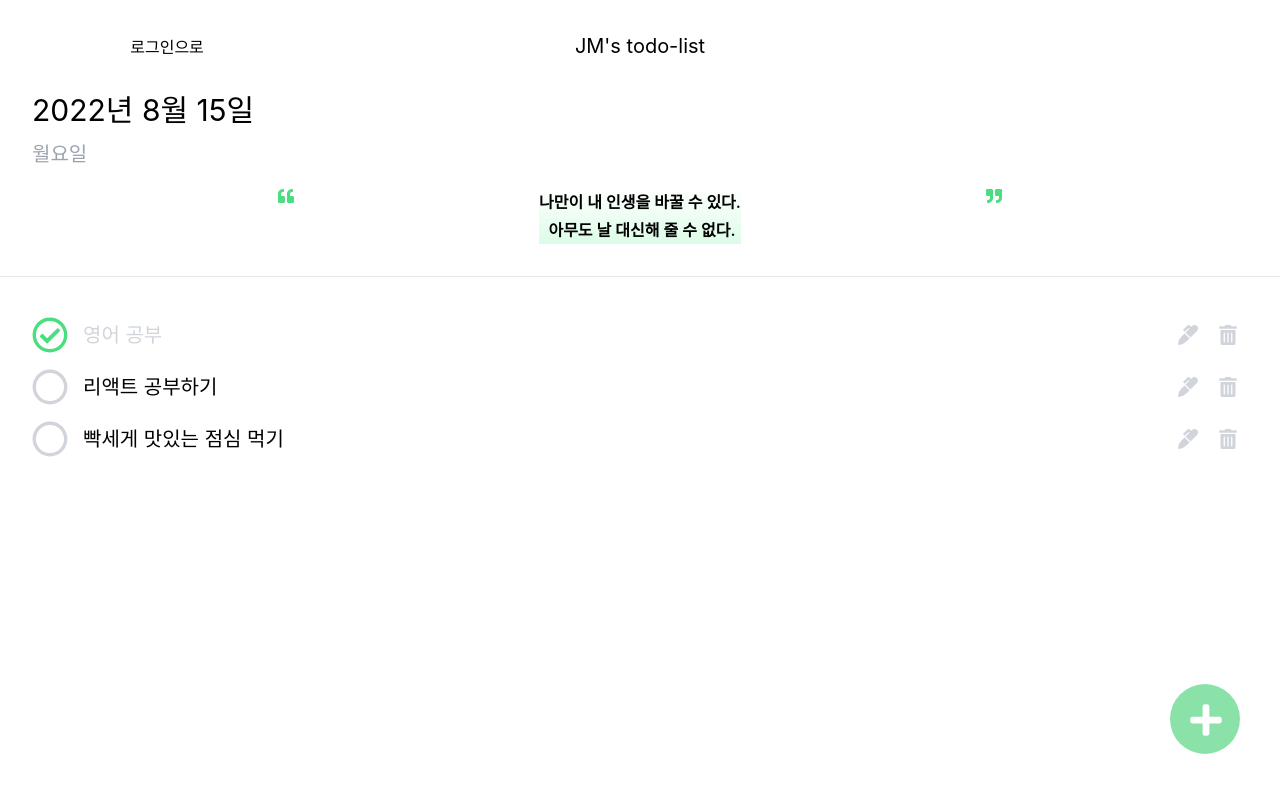
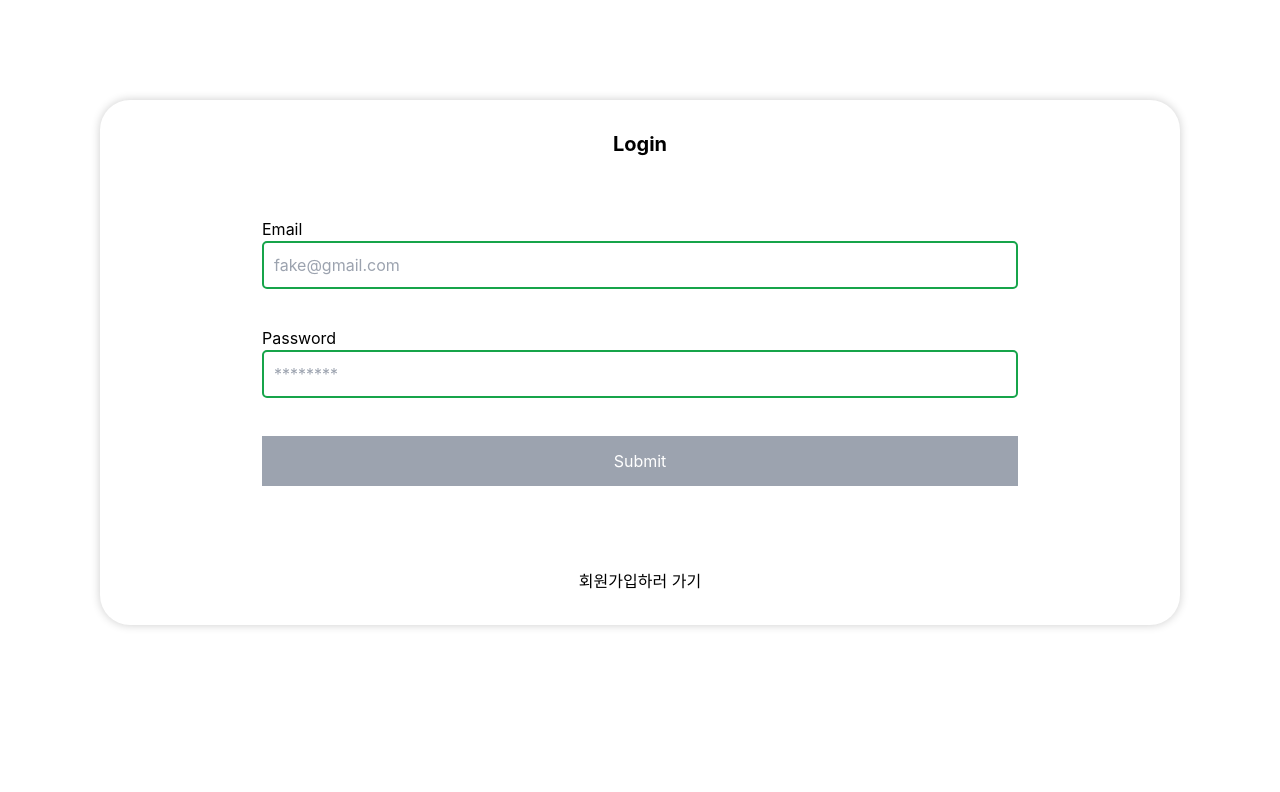
Before and after one commit to Jeong-mi/todo-list, a React (Create React App) app: page / in a window 1280 px wide. Shown: the top 792 px of the page. Built offline with nearby package versions, Linux system fonts and the light colour scheme.

Commit message:
feat: auth 기능 구현

```diff
--- a/package.json
+++ b/package.json
@@ -6,6 +6,7 @@
     "@testing-library/jest-dom": "^5.16.4",
     "@testing-library/react": "^13.3.0",
     "@testing-library/user-event": "^13.5.0",
+    "axios": "^0.27.2",
     "react": "^18.2.0",
     "react-dom": "^18.2.0",
     "react-icons": "^4.4.0",
--- a/src/App.js
+++ b/src/App.js
@@ -11,7 +11,7 @@ function App() {
       <GlobalStyle />
       <ThemeProvider theme={theme}>
         <Routes>
-          <Route path="/" element={<ToDo />}></Route>
+          <Route path="/" element={<Auth />}></Route>
           <Route path="/todo" element={<ToDo />}></Route>
           <Route path="/auth" element={<Auth />}></Route>
         </Routes>
--- a/src/pages/Auth/index.js
+++ b/src/pages/Auth/index.js
@@ -1,5 +1,8 @@
 import styled from "styled-components";
 import { useState } from "react";
+import Api from "../../api";
+import { useNavigate } from "react-router-dom";
+import { useEffect } from "react";
 
 const Container = styled.main`
   background: #fff;
@@ -55,11 +58,18 @@ const SubmitBtn = styled.button.attrs({
 const ToggleBtn = styled.button``;
 
 function Auth() {
-  const [hasAccount, setHasAccount] = useState(false);
-  const [form, setForm] = useState({
-    email: "",
-    password: "",
-  });
+  const [hasAccount, setHasAccount] = useState(true);
+  const initState = { email: "", password: "" };
+  const [form, setForm] = useState(initState);
+  const navigate = useNavigate();
+
+  useEffect(() => {
+    const token = localStorage.getItem("userToken");
+    if (token) {
+      navigate("/todo", { replace: true });
+      return;
+    }
+  }, []);
 
   const updateForm = (e) => {
     setForm((prev) => ({
@@ -78,10 +88,38 @@ function Auth() {
 
   const validateForm = validateEmail(form.email) && validatePW(form.password);
 
+  const handleSubmit = async (e) => {
+    e.preventDefault();
+
+    console.log(hasAccount);
+
+    const resetAction = () => {
+      setForm(initState);
+      e.target.reset();
+    };
+
+    try {
+      if (!hasAccount) {
+        await Api.signUp(form);
+        resetAction();
+        alert("회원가입이 성공했습니다!");
+        return;
+      }
+      const response = await Api.signIn(form);
+      const jwtToken = response.data.access_token;
+      localStorage.setItem("userToken", jwtToken);
+      resetAction();
+      alert("로그인이 성공했습니다!");
+      navigate("/todo");
+    } catch (error) {
+      alert(error.response);
+    }
+  };
+
   return (
     <Container>
       <Title>{hasAccount ? "Login" : "Register"}</Title>
-      <FormContainer>
+      <FormContainer onSubmit={handleSubmit}>
         <InputContainer>
           <label htmlFor="email">Email</label>
           <Input
--- a/src/pages/ToDo/index.jsx
+++ b/src/pages/ToDo/index.jsx
@@ -5,6 +5,7 @@ import { PlusButton } from "../../components/Button";
 import { useState } from "react";
 import AddTodoModal from "./AddTodoModal";
 import { useNavigate } from "react-router-dom";
+import { useEffect } from "react";
 
 const Title = styled.h1`
   ${({ theme }) => theme.fontSizes.xl};
@@ -31,6 +32,14 @@ function ToDo() {
   const [todos, setTodos] = useState(initTodo);
   const [isOpen, setIsOpen] = useState(false);
   const navigate = useNavigate();
+
+  useEffect(() => {
+    const token = localStorage.getItem("userToken");
+    if (!token) {
+      navigate("/", { replace: true });
+      return;
+    }
+  }, []);
 
   const onClick = () => {
     setIsOpen(true);
```
Also changed, not shown: 1 other file (tests, documents, lock files or other folders).
